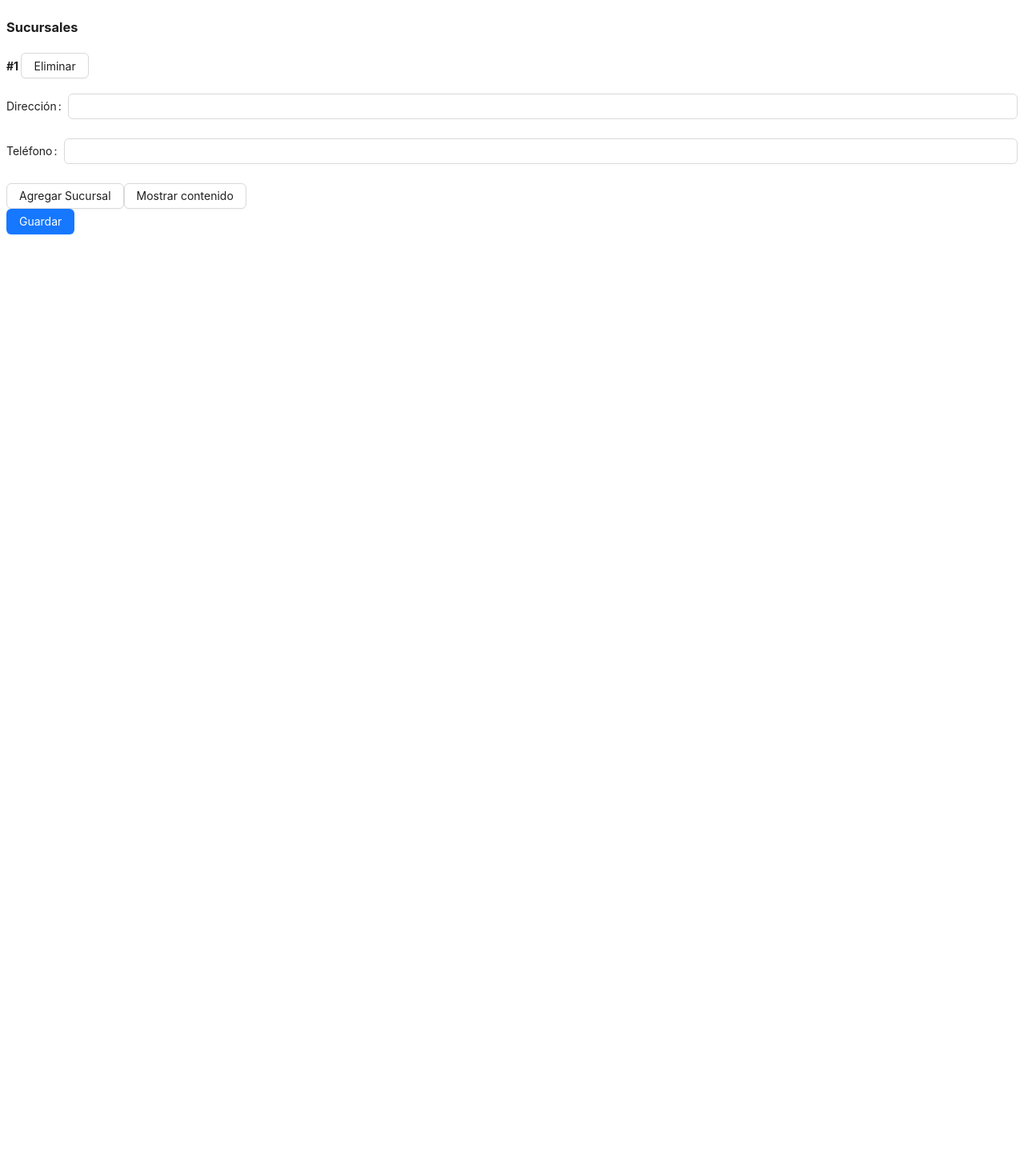
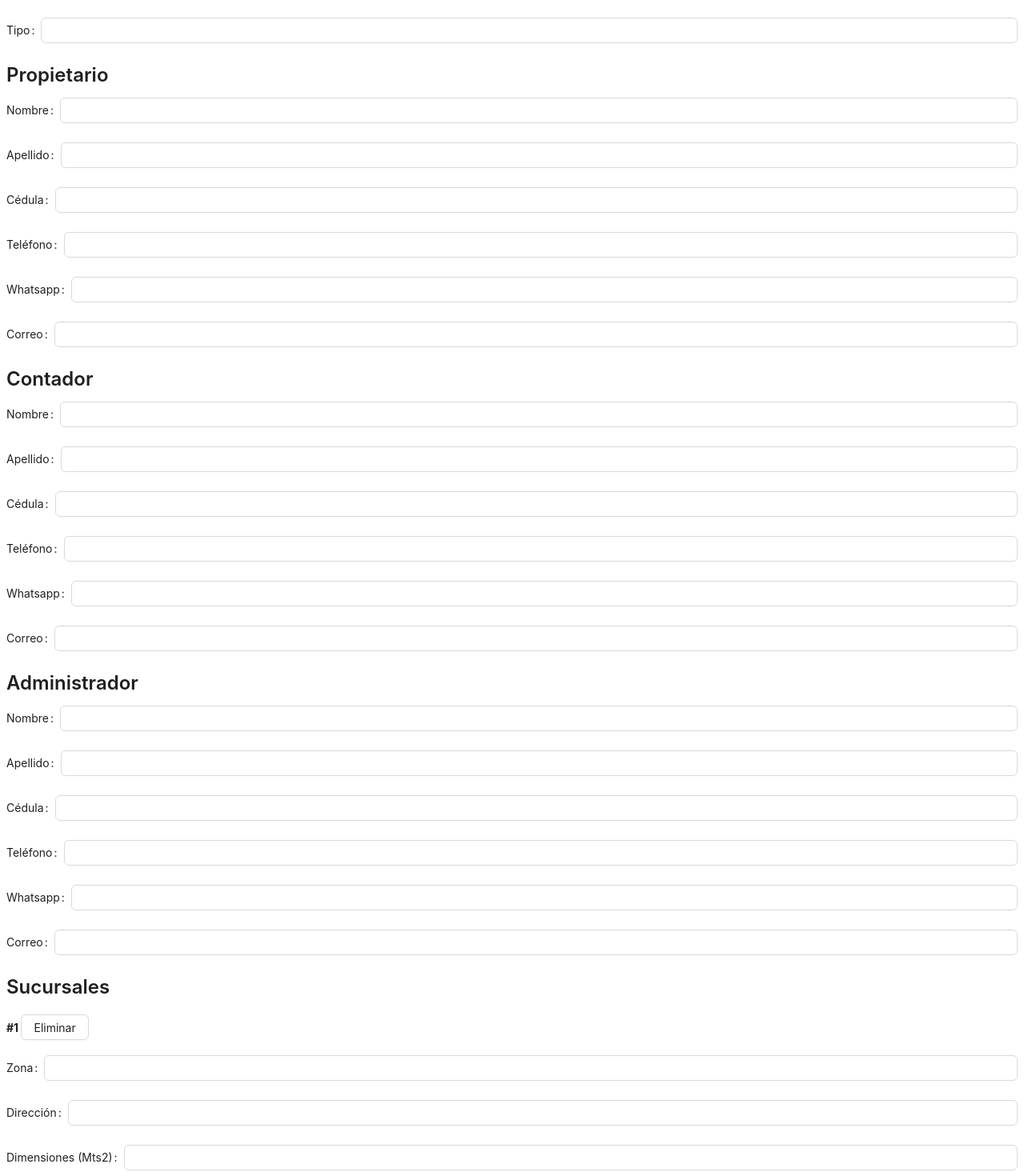
Before and after one commit to Douglas571/sedemat_system, a React (Vite) app in the folder frontend/: page /business/new in a window 1280 px wide. Shown: the part 350-1815 px from the top of the page at 80% size. Before the commit the page ends 800 px from the top, so only its background shows below. Built offline with nearby package versions, Linux system fonts and the light colour scheme.

Commit message:
Created: Squeleton for new business form

```diff
--- a/frontend/src/pages/BusinessNew.tsx
+++ b/frontend/src/pages/BusinessNew.tsx
@@ -1,10 +1,13 @@
 import React from 'react'
 import { FormProps } from 'antd'
-import { Form, Input, Button, message } from 'antd'
+import { Form, Input, Button, message, Typography } from 'antd'
 import _ from 'lodash'
 
 import * as api from '../util/api'
 import type { Business } from '../util/api'
+
+
+const { Title, Paragraph } = Typography
 
 const IP = process.env.BACKEND_IP || "localhost"
 const PORT = "3000"
@@ -15,12 +18,25 @@ type BranchOfficeFormFields = {
     phone: string
 }
 
-type FormFields = {
+interface ContactForm {
+    firstName: string
+    lastName: string
+    dni: string
+    phone: string
+    whatsapp: string
+    email: string
+}
+
+// TODO: create the needed classes
+interface FormFields {
     businessName: string
     dni: string
     email: string
+    branchOffices: Array<BranchOfficeFormFields>
 
-    branchOffices: Array<BranchOfficeFormFields>
+    owner: ContactForm
+    accountant: ContactForm
+    administrator: ContactForm
 }
 
 function BusinessNew(): JSX.Element {
@@ -35,12 +51,14 @@ function BusinessNew(): JSX.Element {
 
     const onFinish: FormProps<FiledType>['onFinish'] = async (values: FormFields) => {
         try {
+            console.log({values})
+
+            return
 
             let response = await api.sendBusinessData(_.omit(values, ['branchOffices']))
             console.log({response})
             let businessId = response.id
             // everything fine
-
 
             values.branchOffices.forEach( async (office) => {
                 let officeToRegister = { ...office, businessId}
@@ -110,22 +128,157 @@ function BusinessNew(): JSX.Element {
                     <Input/>
                 </Form.Item>
 
-                <Form.List<FormFields>
+                <Form.Item
+                    // if it is normal or special
+                    label='Tipo: '
+                    name='type'
+                >
+                    <Input/>
+                </Form.Item>
+
+                <Title level={3}>
+                    Propietario
+                </Title>
+                <Form.Item
+                    label='Nombre: '
+                    name={["owner", "firstName"]}
+                >
+                    <Input/>
+                </Form.Item>
+                <Form.Item
+                    label='Apellido: '
+                    name={["owner", "lastName"]}
+                >
+                    <Input/>
+                </Form.Item>
+                <Form.Item
+                    label='Cédula'
+                    name={["owner", "dni"]}
+                >
+                    <Input/>
+                </Form.Item>
+                <Form.Item
+                    label='Teléfono: '
+                    name={["owner", "phone"]}
+                >
+                    <Input/>
+                </Form.Item>
+                <Form.Item
+                    label='Whatsapp: '
+                    name={["owner", "whatsapp"]}
+                >
+                    <Input/>
+                </Form.Item>
+                <Form.Item
+                    label='Correo: '
+                    name={["owner", "email"]}
+                >
+                    <Input/>
+                </Form.Item>
+
+                <Title level={3}>
+                    Contador
+                </Title>
+                <Form.Item
+                    label='Nombre: '
+                    name={["accountant", "firstName"]}
+                >
+                    <Input/>
+                </Form.Item>
+                <Form.Item
+                    label='Apellido: '
+                    name={["accountant", "lastName"]}
+                >
+                    <Input/>
+                </Form.Item>
+                <Form.Item
+                    label='Cédula: '
+                    name={["accountant", "dni"]}
+                >
+                    <Input/>
+                </Form.Item>
+                <Form.Item
+                    label='Teléfono: '
+                    name={["accountant", "phone"]}
+                >
+                    <Input/>
+                </Form.Item>
+                <Form.Item
+                    label='Whatsapp: '
+                    name={["accountant", "whatsapp"]}
+                >
+                    <Input/>
+                </Form.Item>
+                <Form.Item
+                    label='Correo: '
+                    name={["accountant", "email"]}
+                >
+                    <Input/>
+                </Form.Item>
+
+                <Title level={3}>
+                    Administrador
+                </Title>
+                <Form.Item
+                    label='Nombre: '
+                    name={["administrator", "firstName"]}
+                >
+                    <Input/>
+                </Form.Item>
+                <Form.Item
+                    label='Apellido: '
+                    name={["administrator", "lastName"]}
+                >
+                    <Input/>
+                </Form.Item>
+                <Form.Item
+                    label='Cédula: '
+                    name={["administrator", "dni"]}
+                >
+                    <Input/>
+                </Form.Item>
+                <Form.Item
+                    label='Teléfono: '
+                    name={["administrator", "phone"]}
+                >
+                    <Input/>
+                </Form.Item>
+                <Form.Item
+                    label='Whatsapp: '
+                    name={["administrator", "whatsapp"]}
+                >
+                    <Input/>
+                </Form.Item>
+                <Form.Item
+                    label='Correo: '
+                    name={["administrator", "email"]}
+                >
+                    <Input/>
+                </Form.Item>
+
+                <Form.List
                     name='branchOffices'>
                         {(fields, { add, remove }) => {
                             return (
                                 <div>
-                                    <h3>Sucursales</h3>
+                                    <Title level={3}>
+                                        Sucursales
+                                    </Title>
                                     {
                                         fields.map(field => {
                                             return (
                                                 <div>
                                                     <span>
                                                         <h4>#{ field.name + 1 } <Button onClick={() => remove(field.name)}>Eliminar</Button></h4>
+                                                        <Form.Item label="Zona" name={[field.name, 'zone']}>
+                                                            <Input />
+                                                        </Form.Item>
+
                                                         <Form.Item label="Dirección" name={[field.name, 'address']}>
                                                             <Input />
                                                         </Form.Item>
-                                                        <Form.Item label="Teléfono" name={[field.name, 'phone']}>
+
+                                                        <Form.Item label="Dimensiones (Mts2)" name={[field.name, 'dimensions']}>
                                                             <Input />
                                                         </Form.Item>
                                                     </span>
@@ -134,7 +287,7 @@ function BusinessNew(): JSX.Element {
                                         })
                                     }
                                     <Button onClick={() => add()}>Agregar Sucursal</Button>
-                                    <Button onClick={() => console.log({contenido: form.getFieldsValue()})}>Mostrar contenido</Button>
+                                    {/* <Button onClick={() => console.log({contenido: form.getFieldsValue()})}>Mostrar contenido</Button> */}
                                 </div>
                             )
                         }}
```
